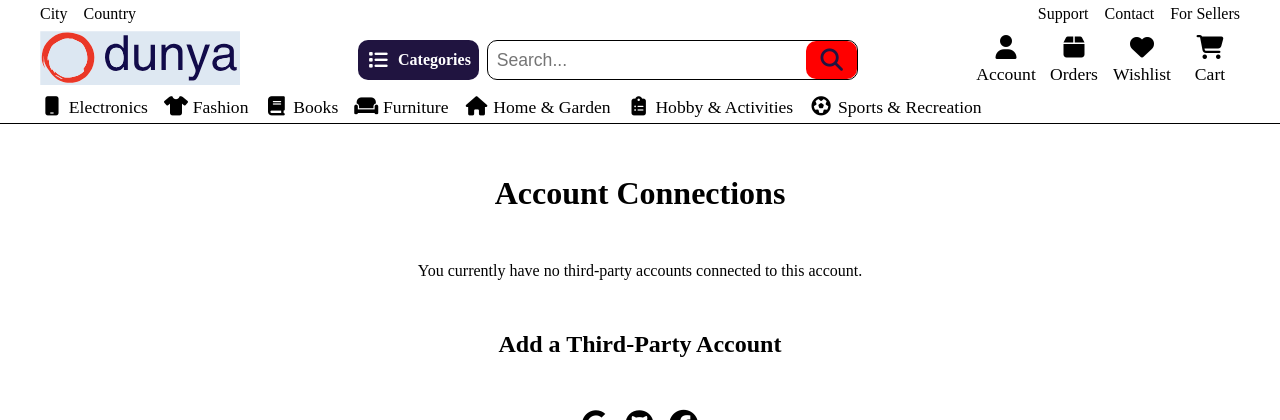
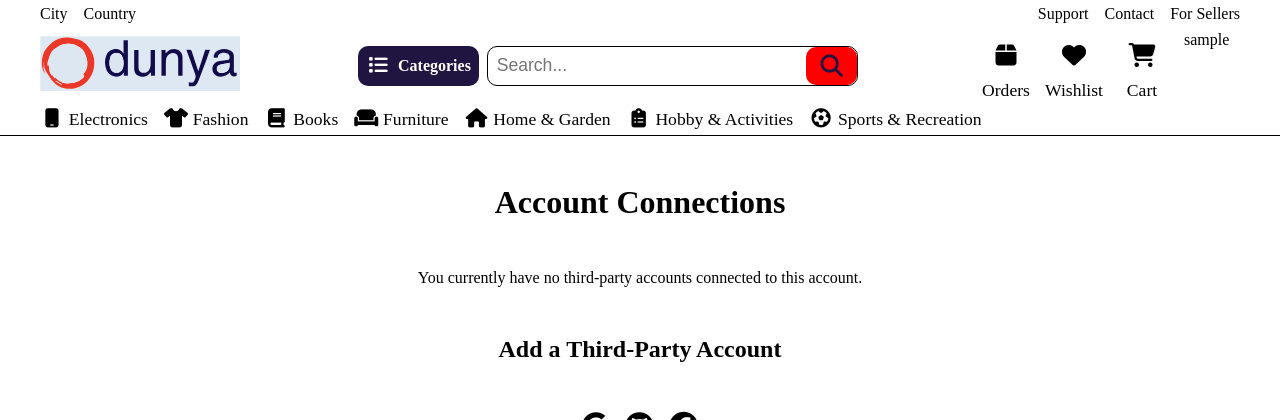
Before and after one commit to abror2142/my-site, a Django app: page /accounts/ in a window 1280 px wide. Shown: the top 420 px of the page. Run offline with Django 5.2, Linux system fonts and the light colour scheme; the visitor is signed in with stand-in values (Sample User, id 1); some libraries are stand-ins or nearby versions.

Commit message:
Adding user image, logout, settings page

```diff
--- a/backend/static/css/navbar.css
+++ b/backend/static/css/navbar.css
@@ -68,11 +68,11 @@
 
 .right .action-box {
     width: 60px;
+    height: 70px;
     display: flex;
     flex-direction: column;
     align-items: center;
-    justify-content: center;
-    gap: 0.3em;
+    justify-content: space-between;
 }
 
 .right .icon {
@@ -87,16 +87,16 @@
     position: relative;
 }
 
-.user-account:hover .auth-box {
+.user-account:hover .auth-box,
+.account-box:hover .account-info {
     position: absolute;
+    width: 110px;
     display: flex;
-    top: 50px;
-    padding: .5em 1em;
-    gap: .2em;
+    top: 100px;
     border: 1px solid black;
     background-color: white;
+    border-radius: 10px;
     flex-direction: column;
-    background-color: white;
 }
 
 .signup-btn,
@@ -179,3 +179,31 @@
     display: flex;
     gap: 0.3em;
 }
+
+.user-image {
+    width: 45px;
+    border-radius: 30px;
+}
+
+.user-box {
+    align-self: flex-start;
+    justify-content: center;
+}
+
+.logout-btn,
+.account-settings {
+    display: flex;
+    justify-content: space-between;
+    padding: 0.5em 1em;
+}
+
+.logout-btn {
+    background-color: red;
+    border-radius: 0 0 10px 10px;
+}
+
+.account-settings {
+    border-radius: 10px 10px 0 0;
+    color: white;
+    background-color: rgb(42, 16, 67);
+}
--- a/backend/templates/components/navbar/main-nav.html
+++ b/backend/templates/components/navbar/main-nav.html
@@ -35,31 +35,6 @@
     </div>
 
     <div class="right">
-        <div class="action-box user-account">
-
-            <div class="icon">
-                <i class="fa-solid fa-user"></i>
-            </div>
-
-            <p class="title">
-                Account
-            </p>
-
-            <div class="auth-box">
-                <a
-                    class="login-btn no-wrap"
-                    href="{% url 'account_login' %}"
-                >
-                    Sign In
-                </a>
-                <a
-                    href="{% url 'account_signup' %}"
-                    class="signup-btn no-wrap"
-                >
-                    Sign Up
-                </a>
-            </div>
-        </div>
 
         <div class="action-box">
             <div class="icon">
@@ -88,5 +63,56 @@
             </p>
         </div>
 
+        {% if user.is_authenticated %}
+            <div class="action-box account-box">
+                <div class="user-box">
+                    <img class="user-image" src="{{ user.socialaccount_set.all.0.get_avatar_url }}" />
+                    {{ user.username }}
+                </div>
+                <div class="account-info hide" >
+                    <a class="account-settings" href="{% url 'profile_page' %}">
+                        <p>
+                            Settings
+                        </p>
+                        <div>
+                            <i class="fa-solid fa-gear"></i>
+                        </div>
+                    </a>
+                    <a class="logout-btn" href="{% url 'account_logout' %}">
+                        <p>
+                            Logout
+                        </p>
+                        <div>
+                            <i class="fa-solid fa-right-from-bracket"></i>
+                        </div>
+                    </a>
+                </div>
+            </div>
+        {% else %}
+            <div class="action-box user-account">
+                <div class="icon">
+                    <i class="fa-solid fa-user"></i>
+                </div>
+
+                <p class="title">
+                    Account
+                </p>
+
+                <div class="auth-box">
+                    <a
+                        class="login-btn no-wrap"
+                        href="{% url 'account_login' %}"
+                    >
+                        Sign In
+                    </a>
+                    <a
+                        href="{% url 'account_signup' %}"
+                        class="signup-btn no-wrap"
+                    >
+                        Sign Up
+                    </a>
+                </div>
+            </div>
+        {% endif %}
     </div>
 </div>
```
